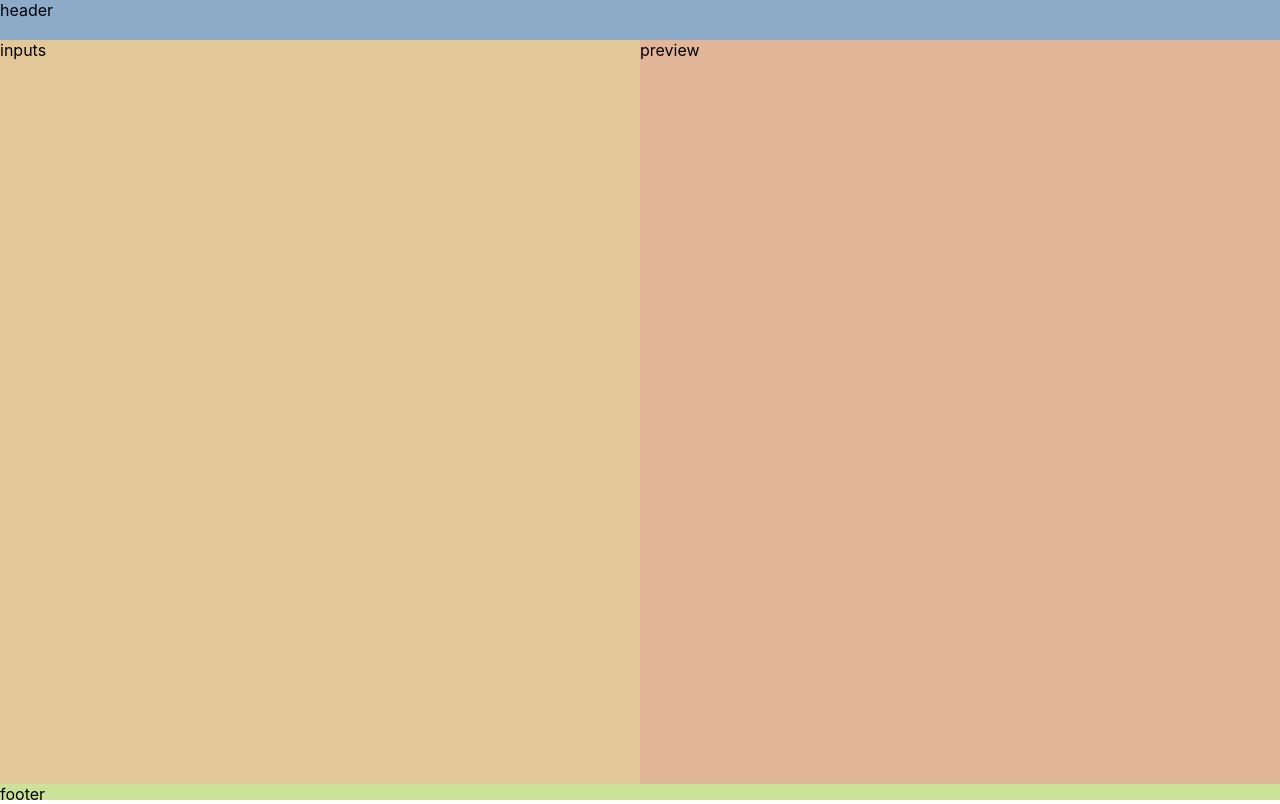
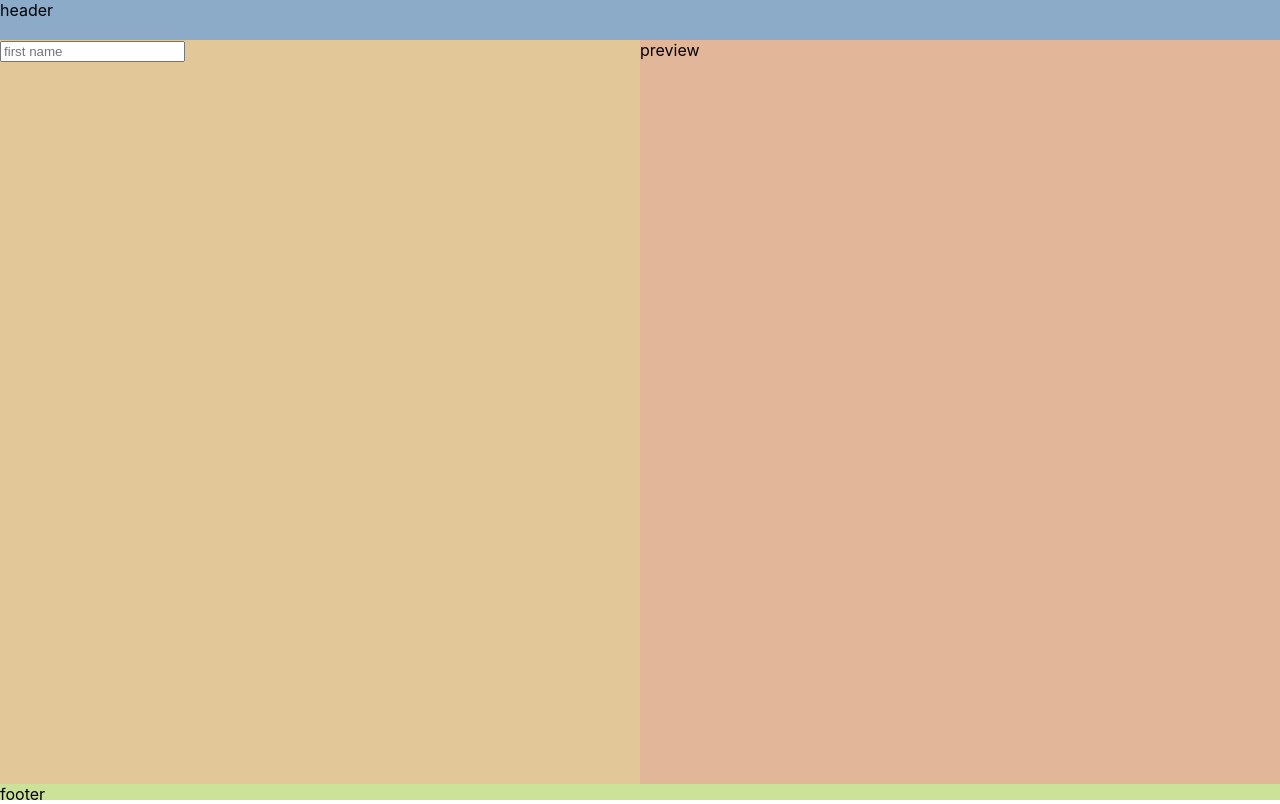
Before and after one commit to erynder-z/cv-creator, a React (Create React App) app: page / in a window 1280 px wide. Built offline with nearby package versions, Linux system fonts and the light colour scheme.

Commit message:
Create input for first name

```diff
--- a/src/components/Inputs.js
+++ b/src/components/Inputs.js
@@ -2,11 +2,25 @@ import React, { Component } from 'react';
 
 export class Inputs extends Component {
   constructor(props) {
-    super();
+    super(props);
     this.state = {};
   }
 
   render() {
-    return <div className="inputs ">inputs</div>;
+    return (
+      <div className="inputs ">
+        <div className="personal-information-input">
+          <input
+            className="first-name-input"
+            type="text"
+            id="firstNameInput"
+            placeholder="first name"
+            onChange={(e) => {
+              this.props.change(e);
+            }}
+          />
+        </div>
+      </div>
+    );
   }
 }
```
